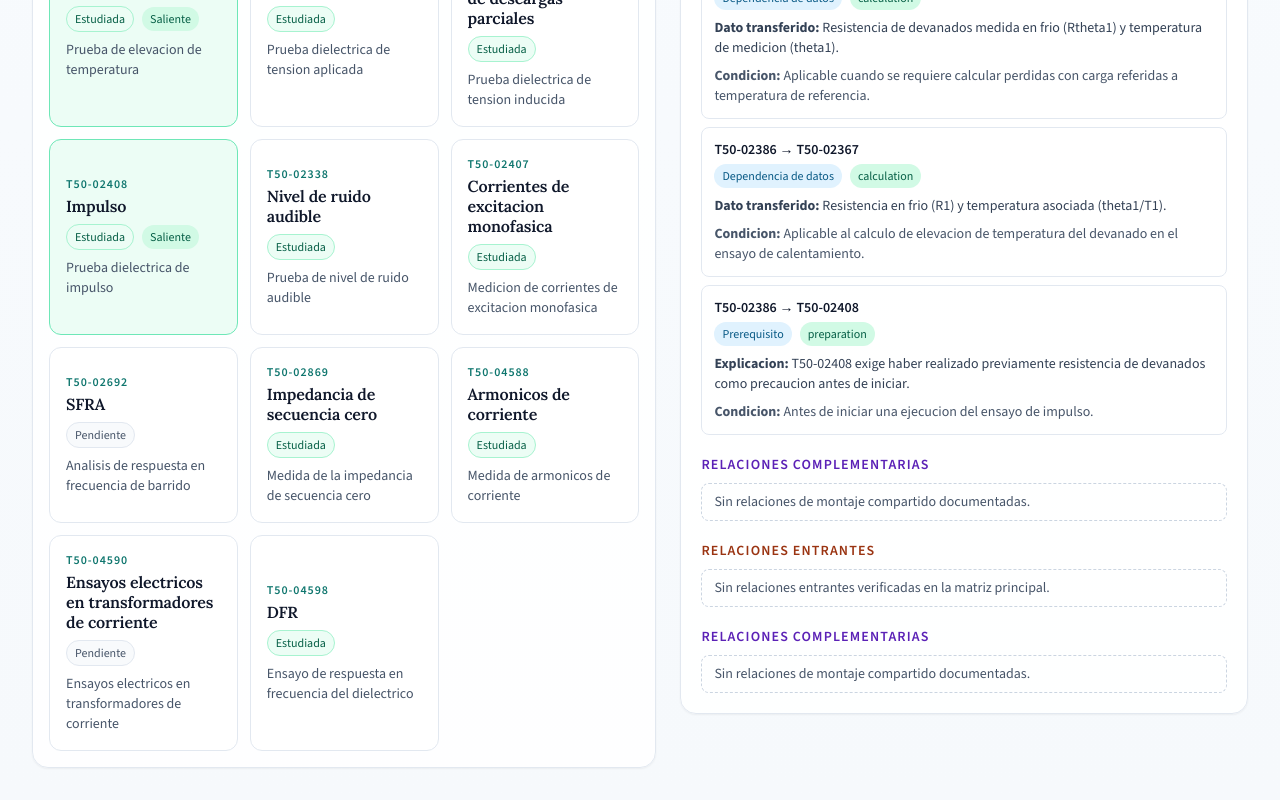
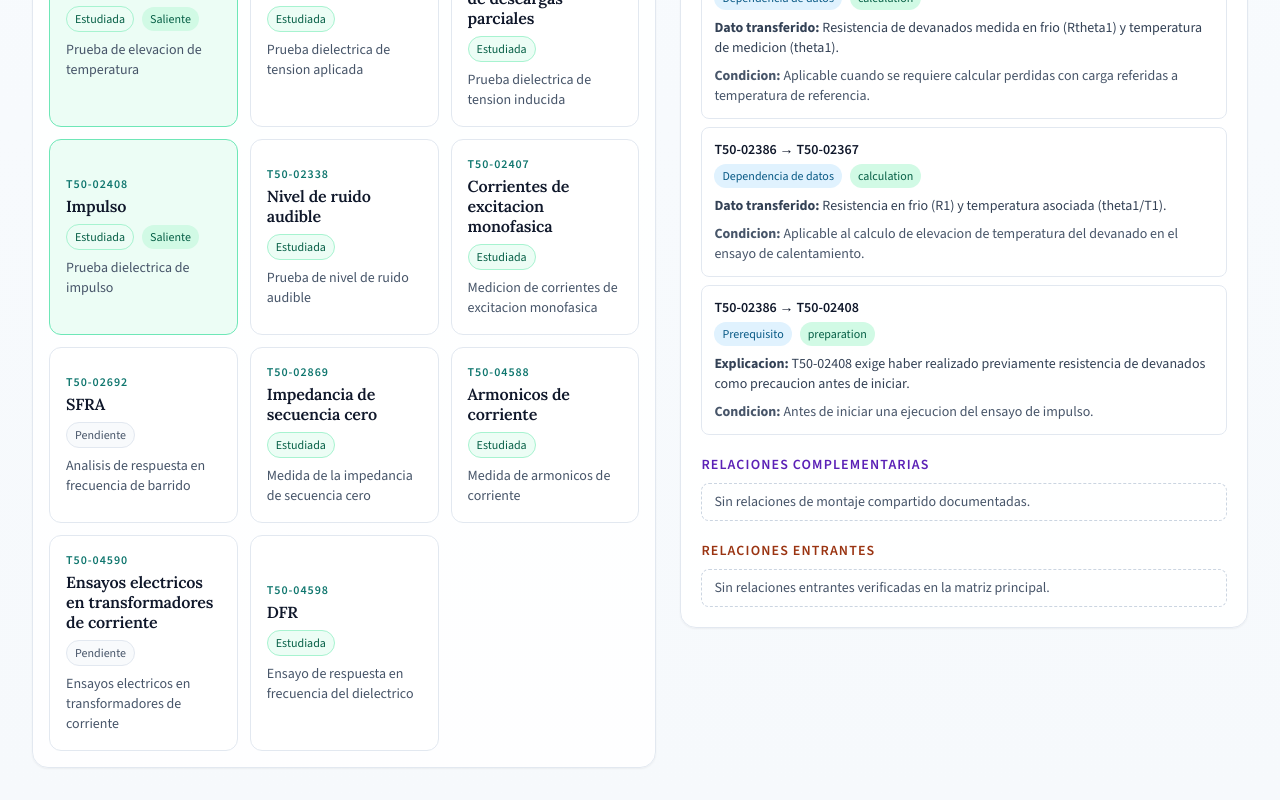
Before and after one commit to daguevarac-debug/mapa-pruebas-transformadores, a Next.js app: page / in a window 1280 px wide. Shown: the part 1226-2026 px from the top of the page. Built offline with nearby package versions, Linux system fonts and the light colour scheme.

Commit message:
Corrige duplicación de relaciones complementarias

```diff
--- a/src/app/page.tsx
+++ b/src/app/page.tsx
@@ -415,23 +415,6 @@ export default function HomePage() {
                 </div>
               </section>
 
-              <section>
-                <h4 className="text-sm font-semibold uppercase tracking-[0.08em] text-violet-800">Relaciones complementarias</h4>
-                <div className="mt-2 space-y-2">
-                  {sharedRelations.length === 0 && (
-                    <p className="rounded-lg border border-dashed border-slate-300 px-3 py-2 text-sm text-slate-600">
-                      Sin relaciones de montaje compartido documentadas.
-                    </p>
-                  )}
-                  {sharedRelations.map((relation) => (
-                    <article key={`${relation.from}-${relation.to}`} className="rounded-lg border border-violet-200 bg-violet-50/50 p-3">
-                      <p className="text-sm font-semibold text-slate-900">{relation.from} ↔ {relation.to}</p>
-                      <p className="mt-2 text-sm text-slate-700">{relation.rationale}</p>
-                      <p className="mt-2 text-sm text-slate-600"><strong>Condición:</strong> {relation.condition}</p>
-                    </article>
-                  ))}
-                </div>
-              </section>
             </div>
           </aside>
         </section>
```
